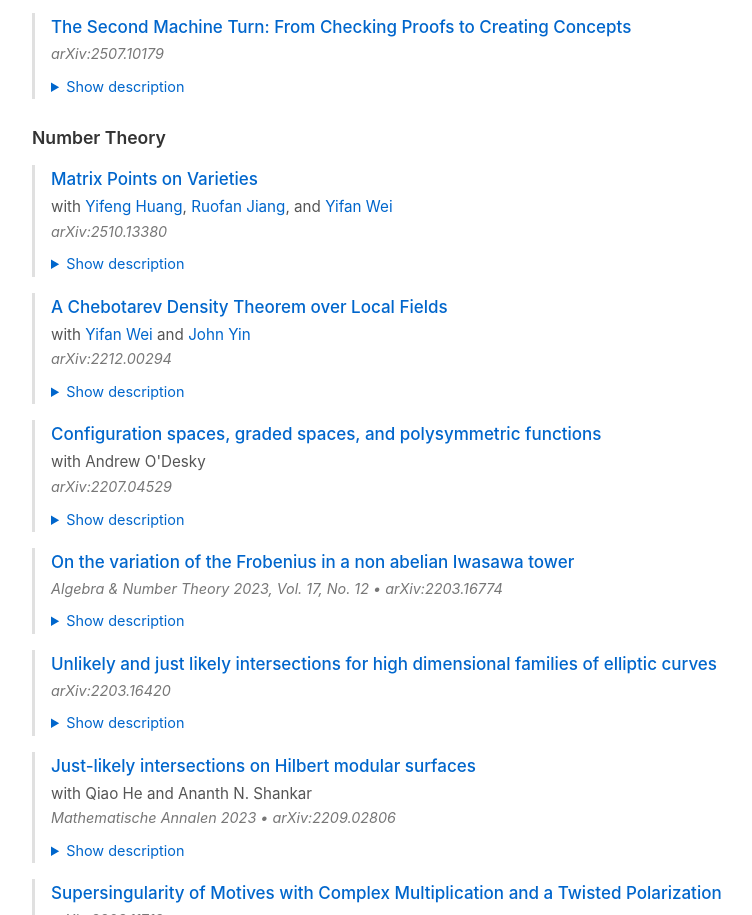
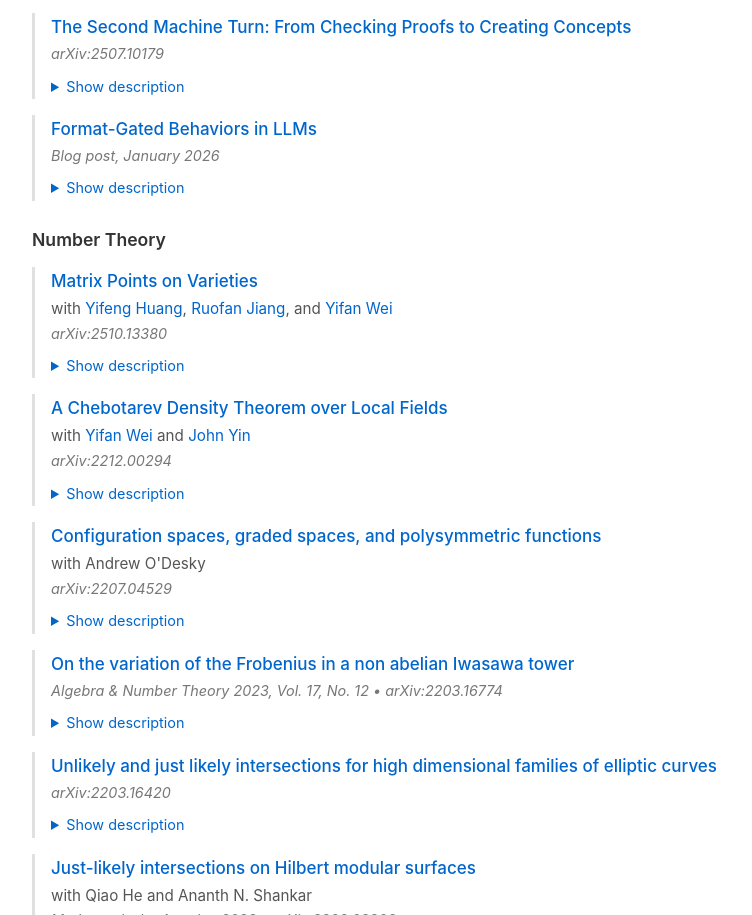
Before and after one commit to asving/asving.github.io, a plain HTML site: page index.html in a window 1280 px wide. Shown: the part 1493-2408 px from the top of the page, without its empty margins (78-830 px from the left). Drawn offline with nearby package versions, Linux system fonts and the light colour scheme.

Commit message:
Add format-gated behaviors link to main page
Co-Authored-By: Claude Opus 4.5 <noreply@anthropic.com>

```diff
--- a/index.html
+++ b/index.html
@@ -98,6 +98,17 @@
                     <details>
                         <summary>Show description</summary>
                         <p class="description">We identify a second machine turn in the process of mathematical discovery: after automating proof-checking, AI is now poised to automate the <em>creation</em> of mathematical concepts themselves.</p>
+                    </details>
+                </div>
+
+                <div class="publication">
+                    <div class="publication-title">
+                        <a href="blog/format-gated-behaviors/index.html">Format-Gated Behaviors in LLMs</a>
+                    </div>
+                    <div class="publication-venue">Blog post, January 2026</div>
+                    <details>
+                        <summary>Show description</summary>
+                        <p class="description">An investigation into how conversational format tokens mechanistically influence model behavior, focusing on refusal and sycophancy in Llama 3.1 8B. This project was done during my Anthropic Fellowship as an exercise to become familiar with mechanistic interpretability techniques.</p>
                     </details>
                 </div>
 
```
